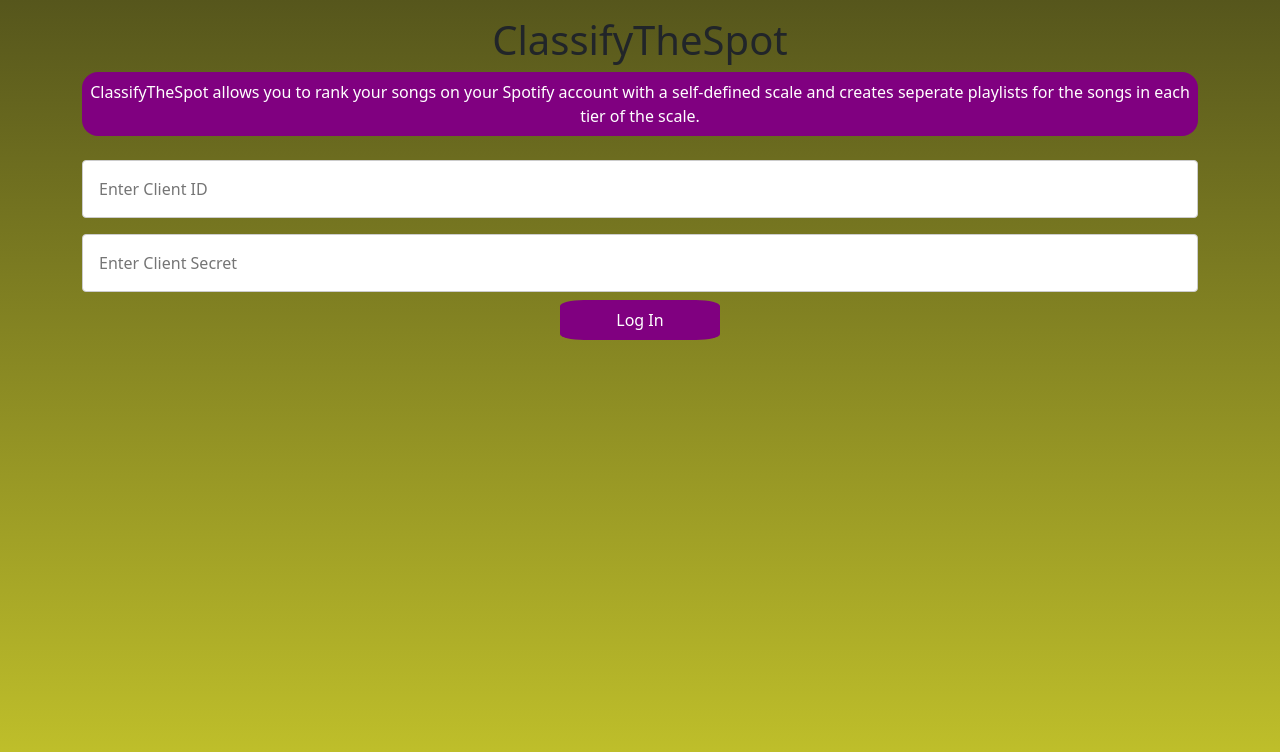
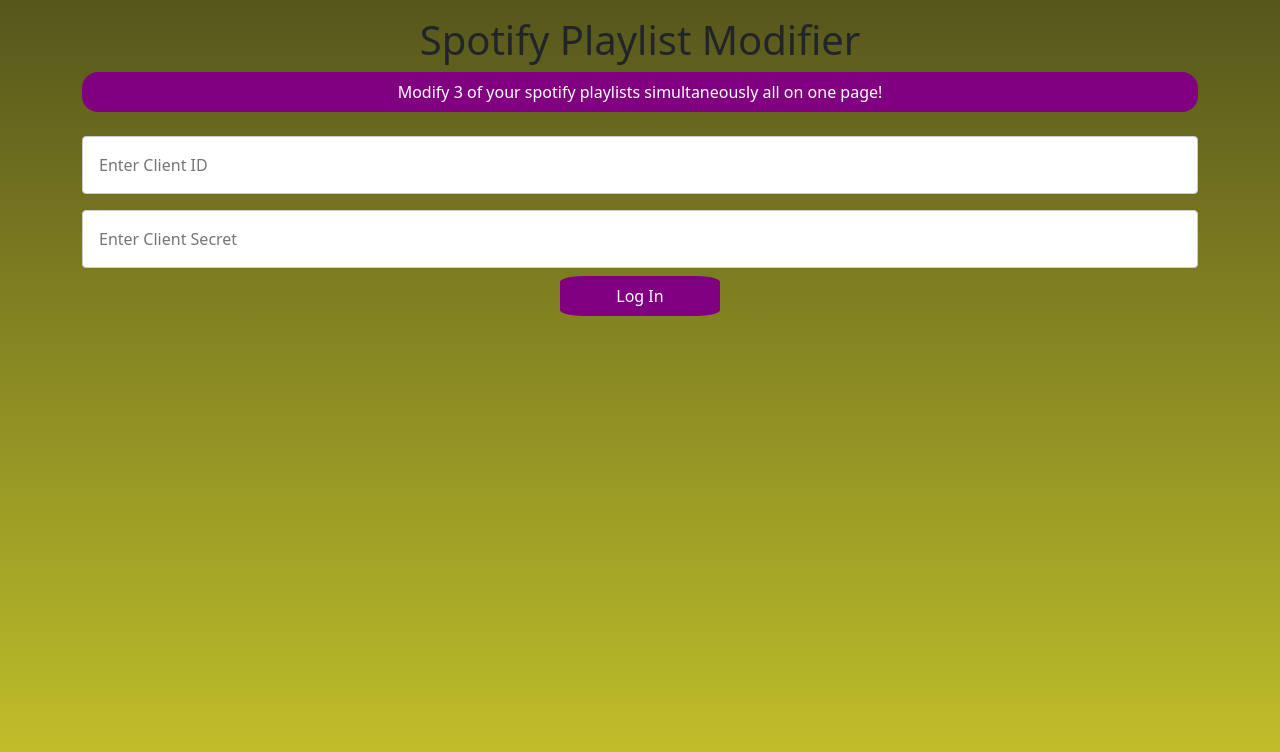
Before and after one commit to Justin-Turkiewicz/Spotify-Playlist-Modifier, a React (Create React App) app: page / in a window 1280 px wide. Shown: the top 752 px of the page. Built offline with nearby package versions, Linux system fonts and the light colour scheme.

Commit message:
Renamed project.

```diff
--- a/src/pages/home/home.tsx
+++ b/src/pages/home/home.tsx
@@ -126,12 +126,10 @@
                 {/* <Navbar /> */}
                 <div className="row justify-content-center" id="secondRow">
                     <div className="col-xs-12 col-sm-12 col-md-12 col-lg-12" id="title">
-                        <h1>ClassifyTheSpot</h1>
+                        <h1>Spotify Playlist Modifier</h1>
                     </div>
                     <div className="col-xs-12 col-sm-12 col-md-12 col-lg-12" id="gistOfThePurpose">
-                        <p>ClassifyTheSpot allows you to rank your songs on your Spotify
-                            account with a self-defined scale and creates
-                            seperate playlists for the songs in each tier of the scale.
+                        <p>Modify 3 of your spotify playlists simultaneously all on one page!
                         </p>
                     </div>
                 </div>
```
